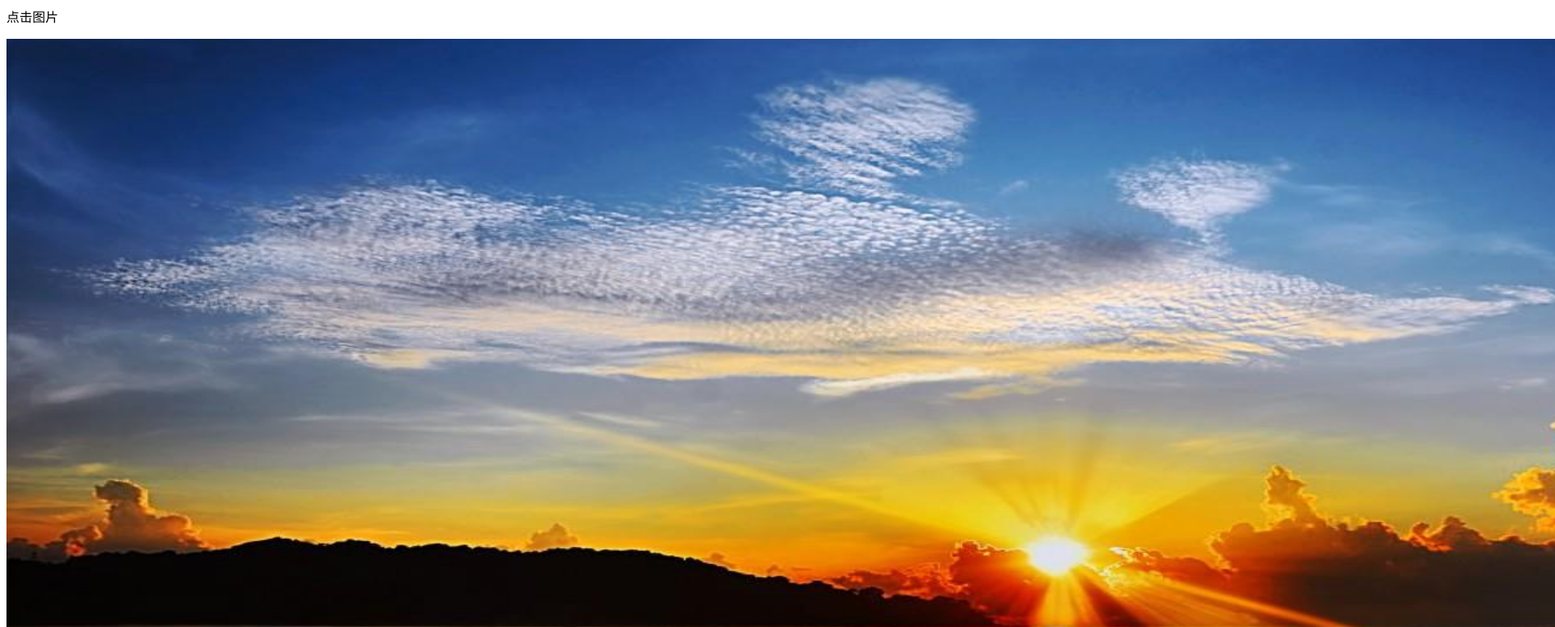
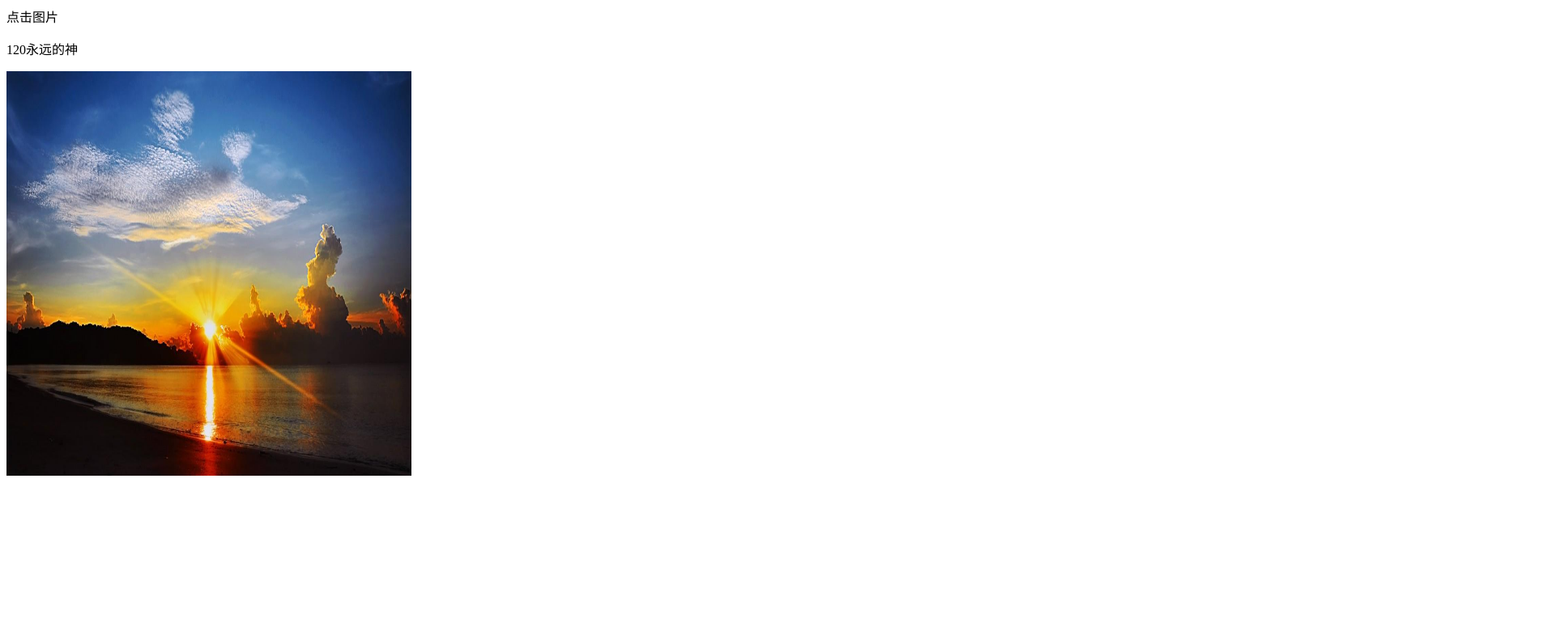
Before and after one commit to Shiyan-r/Mr.ying, a plain HTML site: page 第一个实践项目.html in a window 1280 px wide. Shown: the part 81-856 px from the top of the page at 81% size, 1920 px wide, since content can reach past the window. After the commit the page ends 800 px from the top, so only its background shows below. Drawn offline with Linux system fonts and the light colour scheme.

Commit message:
Update 第一个实践项目.html

```diff
--- a/第一个实践项目.html
+++ b/第一个实践项目.html
@@ -10,8 +10,9 @@
 <body>
     <h1>第一个实践项目</h1>
     <p>点击图片</p>
+    <p>120永远的神<p>
     <a href="http://baidu.com">
-    <img src="./images/R-C.jpg" width="2580" height="1000" /></a>
+    <img src="./images/R-C.jpg" width="500" height="500" /></a>
 </body>
 
 </html>
```
